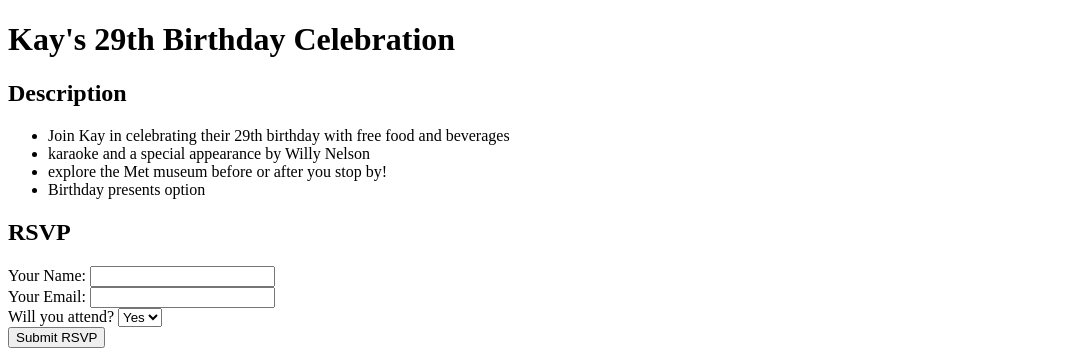
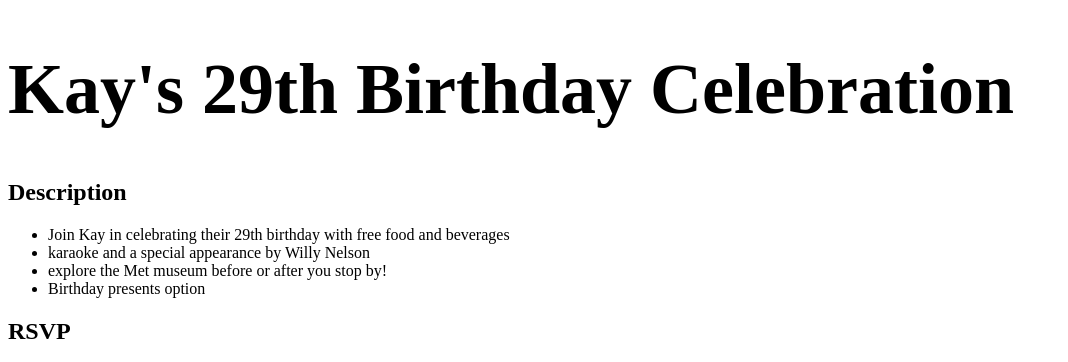
Before and after one commit to Davikky/ingryd_week6_gitEx2, a plain HTML site: page index.html in a window 1280 px wide. Shown: the top 362 px of the page, without its empty margins (0-1068 px from the left). Drawn offline with Linux system fonts and the light colour scheme.

Commit message:
changed to big heading

```diff
--- a/index.html
+++ b/index.html
@@ -7,7 +7,7 @@
 </head>
 <body>
     <header>
-        <h1>Kay's 29th Birthday Celebration</h1>
+        <h1 style="font-size: 72px">Kay's 29th Birthday Celebration</h1>
     </header>
     <main>
         <section>
```
